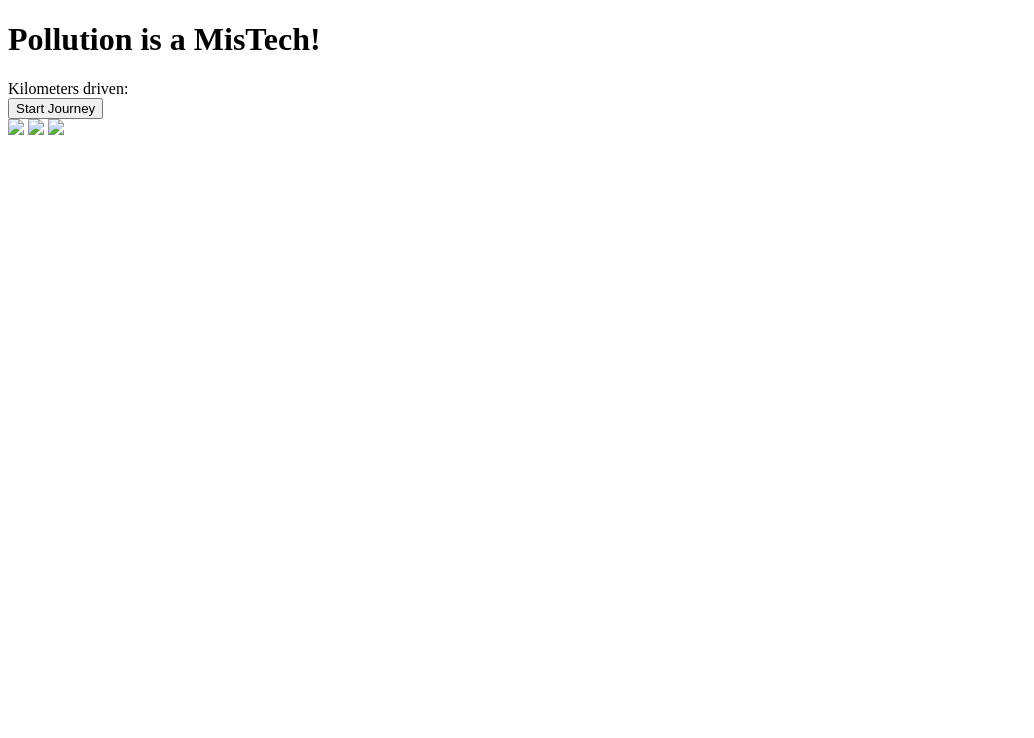
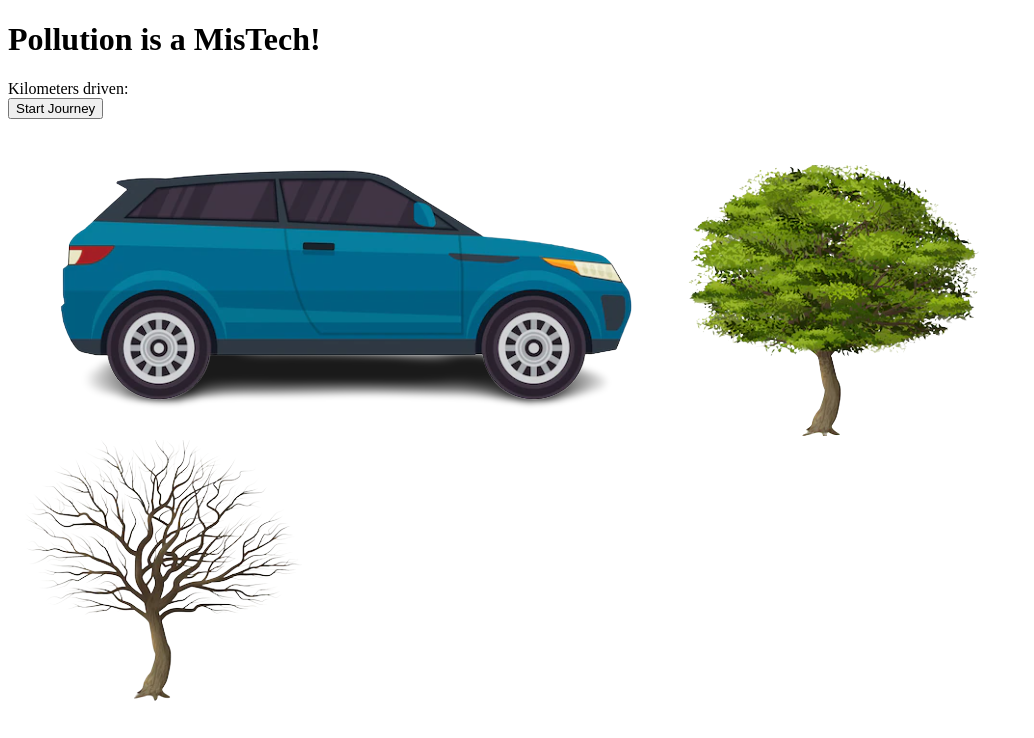
Before and after one commit to krishnacheemalapati/HackTheValleySubmission, a plain HTML site: page index.html in a window 1280 px wide. Shown: the whole page, without its empty margins (0-1034 px from the left). Drawn offline with Linux system fonts and the light colour scheme.

Commit message:
altered images in html

```diff
--- a/index.html
+++ b/index.html
@@ -10,9 +10,9 @@
 </div>
 <div class = "tree container">
     <div class = "car"> </div>
-    <img src="car-removebg-preview.png" />
-    <img src="live_tree-removebg-preview.png" />
-    <img src="dead_tree-removebg-preview.png" />
+    <img src="./assets/car.png" />
+    <img src="./assets/live_tree.png" />
+    <img src="./assets/dead_tree.png" />
 </div>
 <div class = "path">
     <div class = "line"></div>
```
